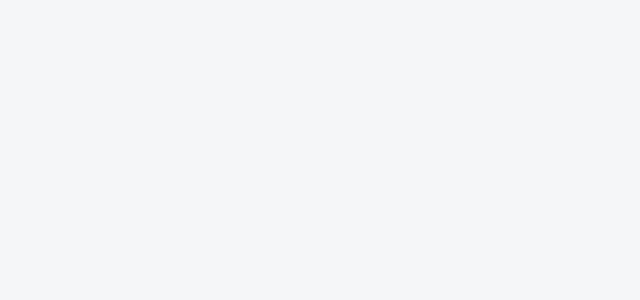
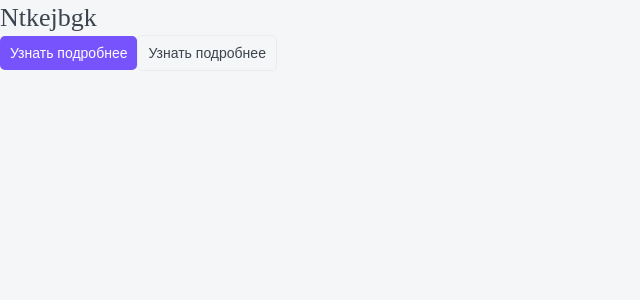
Before and after one commit to KizievDmitriy/next-app, a Next.js app: page / in a window 1280 px wide. Shown: the top 300 px of the page, without its empty margins (0-640 px from the left). Built offline with nearby package versions, Linux system fonts and the light colour scheme.

Commit message:
add simple component

```diff
--- /dev/null
+++ b/components/Button/Button.module.css
@@ -0,0 +1,28 @@
+.btn {
+  padding: 10px;
+  text-align: center;
+  border: none;
+  cursor: pointer;
+  border-radius: 5px;
+  font-size: 14px;
+  line-height: 14px;
+  transition: 350ms ease-in-out all;
+}
+.primary {
+  color: #fff;
+  background-color: var(--primeryColor);
+}
+.primary:hover,
+.primary:focus {
+  background-color: var(--hoverBtn);
+}
+.secondary {
+  color: var(--color);
+  background-color: var(--background-color);
+  border: 1px solid var(--grayLight);
+}
+.secondary:hover,
+.secondary:focus {
+  background-color: var(--primeryColor);
+  color: #fff;
+}
--- /dev/null
+++ b/components/Button/Button.tsx
@@ -0,0 +1,16 @@
+import { ButtonProps } from "./ButtonProps"
+import s from "./Button.module.css"
+import cn from "classnames"
+
+export const Button = ({ appearance, children, className, ...p }: ButtonProps): JSX.Element => {
+    return (
+        <button
+            className={cn(s.btn, className, {
+                [s.primary]: appearance === 'primary',
+                [s.secondary]: appearance === 'secondary'
+            })}
+            {...p}
+        >
+            {children}
+        </button>);
+}
--- /dev/null
+++ b/components/Button/ButtonProps.ts
@@ -0,0 +1,6 @@
+import { ButtonHTMLAttributes, DetailedHTMLProps, ReactNode } from "react";
+
+export interface ButtonProps extends DetailedHTMLProps<ButtonHTMLAttributes<HTMLButtonElement>, HTMLButtonElement> {
+    children: ReactNode;
+    appearance: 'primary' | 'secondary';
+}
--- /dev/null
+++ b/components/Htag/Htag.module.css
@@ -0,0 +1,15 @@
+.h1 {
+  font-weight: 500;
+  font-size: 26px;
+  line-height: 35px;
+}
+.h2 {
+  font-weight: 500;
+  font-size: 26px;
+  line-height: 35px;
+}
+.h3 {
+  font-weight: 600;
+  font-size: 20px;
+  line-height: 27px;
+}
--- /dev/null
+++ b/components/Htag/Htag.tsx
@@ -0,0 +1,15 @@
+import { HtagProps } from "./HtagProps"
+import s from "./Htag.module.css"
+
+export const Htag = ({ tag, children }: HtagProps): JSX.Element => {
+    switch (tag) {
+        case 'h1':
+            return <h1 className={s.h1}>{children}</h1>
+        case 'h2':
+            return <h2 className={s.h2}>{children}</h2>
+        case 'h3':
+            return <h3 className={s.h3}>{children}</h3>
+        default:
+            return <></>
+    }
+}
--- /dev/null
+++ b/components/Htag/HtagProps.ts
@@ -0,0 +1,6 @@
+import { ReactNode } from "react";
+
+export interface HtagProps{
+    tag: 'h1' | 'h2' | 'h3';
+    children: ReactNode;
+}
--- /dev/null
+++ b/components/index.ts
@@ -0,0 +1,2 @@
+export * from './Htag/Htag'
+export * from './Button/Button'
--- a/package.json
+++ b/package.json
@@ -13,6 +13,7 @@
     "@types/node": "18.11.18",
     "@types/react": "18.0.26",
     "@types/react-dom": "18.0.10",
+    "classnames": "^2.3.2",
     "eslint": "8.30.0",
     "eslint-config-next": "13.1.1",
     "next": "13.1.1",
--- a/pages/_document.tsx
+++ b/pages/_document.tsx
@@ -1,4 +1,4 @@
-import { Html, Head, Main, NextScript } from 'next/document'
+import { Html, Head, Main, NextScript } from "next/document";
 
 export default function Document() {
   return (
@@ -9,5 +9,5 @@ export default function Document() {
         <NextScript />
       </body>
     </Html>
-  )
+  );
 }
--- a/pages/index.tsx
+++ b/pages/index.tsx
@@ -1,6 +1,7 @@
 import Head from 'next/head'
 // import Image from 'next/image'
 import { Montserrat } from '@next/font/google'
+import { Button, Htag } from '../components'
 
 const montserrat = Montserrat({
   subsets: ['cyrillic'],
@@ -18,6 +19,9 @@ export default function Home() {
         <link rel="icon" href="/favicon.ico" />
       </Head>
       <main>
+        <Htag tag='h2'>Ntkejbgk</Htag>
+        <Button appearance='primary'>Узнать подробнее</Button>
+        <Button appearance='secondary'>Узнать подробнее</Button>
       </main>
     </>
   )
--- a/styles/globals.css
+++ b/styles/globals.css
@@ -4,10 +4,12 @@
   --color: #3b434e;
   --background-color: #f5f6f8;
   --primeryColor: #7653fc;
+  --hoverBtn: #4c2ad7;
   --accentColor: #787d85;
   --red: #fc836d;
   --green: #1dc47e;
   --lightGreen: #c8f8e4;
+  --grayLight: #ebebeb;
 }
 
 * {
```
Also changed, not shown: 1 other file (tests, documents, lock files or other folders).
